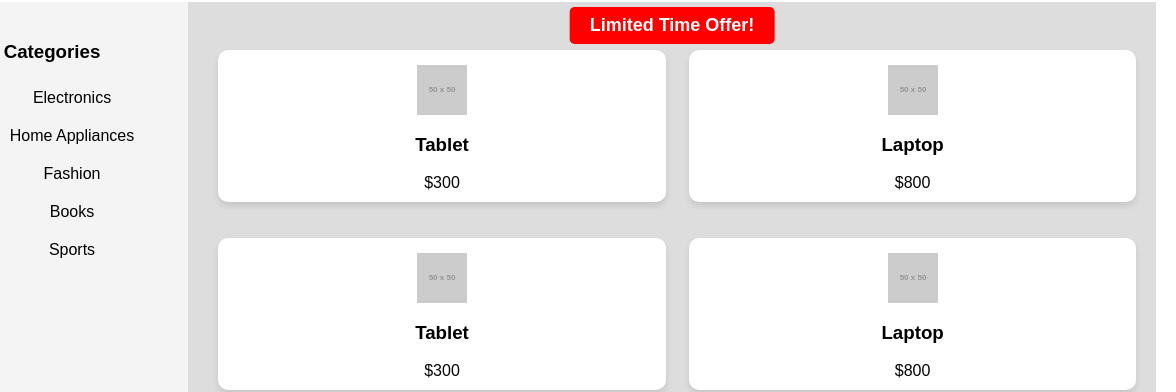
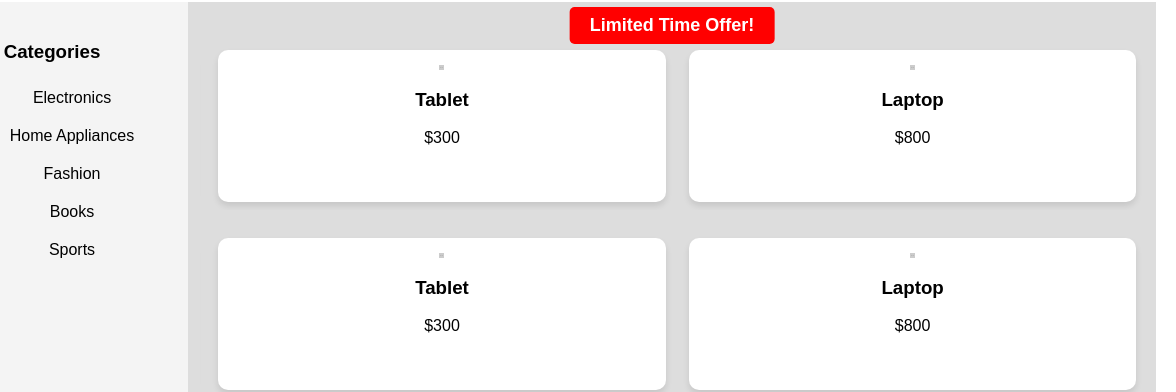
Before and after one commit to Jojiasd/shopping-mainpage, a plain HTML site: page index.html in a window 1280 px wide. Shown: the part 649-1041 px from the top of the page, 104-1280 px from the left. Drawn offline with Linux system fonts and the light colour scheme; placeholder pictures from the web are drawn by us.

Commit message:
Update index.html

```diff
--- a/index.html
+++ b/index.html
@@ -222,7 +222,7 @@
             transition: transform 0.3s ease-in-out;
         }
         .card img {
-            max-width: 50px;
+            max-width: 5px;
             display: block;
             margin: 0 auto;
         }
```
